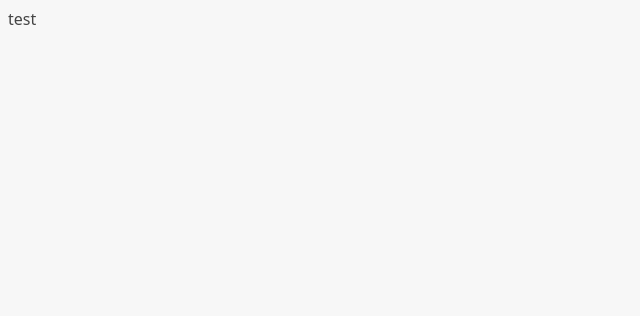
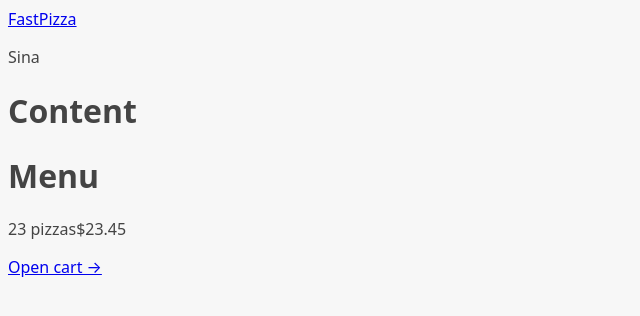
Before and after one commit to Sinabalar/FastPizza, a React (Vite) app: page /menu in a window 1280 px wide. Shown: the top 316 px of the page, without its empty margins (0-640 px from the left). Built offline with nearby package versions, Linux system fonts and the light colour scheme.

Commit message:
feat: implement React Router and basic route structure
- Add react-router-dom dependency
- Set up router configuration with basic routes (/, /menu, /cart, /order)
- Create AppLayout component with header and cart overview
- Update CartOverview to use Link component
- Initialize menu loader function

```diff
--- a/package.json
+++ b/package.json
@@ -12,6 +12,7 @@
   "dependencies": {
     "react": "^18.3.1",
     "react-dom": "^18.3.1",
+    "react-router-dom": "^6.28.0",
     "vite-plugin-eslint": "^1.8.1"
   },
   "devDependencies": {
--- a/src/App.jsx
+++ b/src/App.jsx
@@ -1,10 +1,42 @@
 import React from 'react';
+import {createBrowserRouter, RouterProvider} from "react-router-dom";
+import Home from "./ui/Home.jsx";
+import Menu from "./features/menu/Menu.jsx";
+import Cart from "./features/cart/Cart.jsx";
+import CreateOrder from "./features/order/CreateOrder.jsx";
+import Order from "./features/order/Order.jsx";
+import AppLayout from "./ui/AppLayout.jsx";
 
+
+const router = createBrowserRouter([
+    {
+        element:<AppLayout/>,
+        children:[
+            {
+                path: '/',
+                element: <Home/>
+            },
+            {
+                path: '/menu',
+                element: <Menu/>
+            },
+            {
+                path: '/cart',
+                element: <Cart/>
+            },
+            {
+                path: '/order/new',
+                element: <CreateOrder/>
+            },
+            {
+                path: '/order/:orderId',
+                element: <Order/>
+            }
+        ]
+    }
+])
 export default function App() {
-
     return (
-        <div>
-            test
-        </div>
+        <RouterProvider router={router}/>
     );
 }
--- a/src/features/cart/CartOverview.jsx
+++ b/src/features/cart/CartOverview.jsx
@@ -1,3 +1,5 @@
+import {Link} from "react-router-dom";
+
 function CartOverview() {
   return (
     <div>
@@ -5,7 +7,7 @@ function CartOverview() {
         <span>23 pizzas</span>
         <span>$23.45</span>
       </p>
-      <a href="#">Open cart &rarr;</a>
+      <Link to="/cart">Open cart &rarr;</Link>
     </div>
   );
 }
--- a/src/features/menu/Menu.jsx
+++ b/src/features/menu/Menu.jsx
@@ -1,5 +1,11 @@
+import {getMenu} from "../../services/apiRestaurant.js";
+
 function Menu() {
   return <h1>Menu</h1>;
 }
 
+
+function loader(){
+  const menu = getMenu()
+}
 export default Menu;
--- a/src/features/order/Order.jsx
+++ b/src/features/order/Order.jsx
@@ -42,7 +42,7 @@ const order = {
 };
 
 function Order() {
-  // Everyone can search for all orders, so for privacy reasons we're gonna gonna exclude names or address, these are only for the restaurant staff
+  // Everyone can search for all orders, so for privacy reasons we're going to exclude names or address, these are only for the restaurant staff
   const {
     id,
     status,
--- /dev/null
+++ b/src/ui/AppLayout.jsx
@@ -0,0 +1,17 @@
+import React from 'react';
+import Header from "./Header.jsx";
+import CartOverview from "../features/cart/CartOverview.jsx";
+import {Outlet} from "react-router-dom";
+
+export default function AppLayout() {
+    return (
+        <div>
+            <Header/>
+            <main>
+                <h1>Content</h1>
+                <Outlet/>
+            </main>
+            <CartOverview/>
+        </div>
+    );
+}
--- /dev/null
+++ b/src/ui/Header.jsx
@@ -0,0 +1,11 @@
+import React from 'react';
+import {Link} from "react-router-dom";
+
+export default function Header() {
+    return (
+        <header>
+            <Link to={"/"}>FastPizza</Link>
+            <p>Sina</p>
+        </header>
+    );
+}
```
Also changed, not shown: 1 other file (tests, documents, lock files or other folders).
